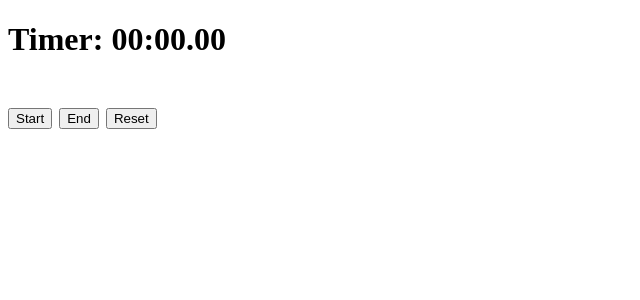
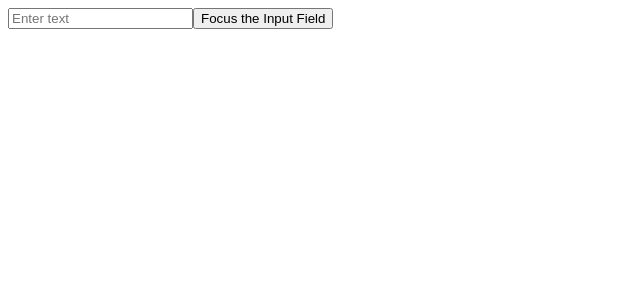
Before and after one commit to CSampebgo333/react-nextjs-projects, a React (Vite) app in the folder project-05-learning-Ref/: page / in a window 1280 px wide. Shown: the top 300 px of the page, without its empty margins (0-640 px from the left). Built offline with nearby package versions, Linux system fonts and the light colour scheme.

Commit message:
Accessing the DOM node with Ref

```diff
--- a/project-05-learning-Ref/src/App.jsx
+++ b/project-05-learning-Ref/src/App.jsx
@@ -1,47 +1,18 @@
-import { useState, useRef } from "react";
+import { useRef } from "react";
 
 const App = () => {
 
-  const [time, setTime] = useState(0);
+  const inputRef = useRef(null);
 
-  let intervalId = useRef(null);
-
-  const handleStart = () => {
-
-    if (intervalId.current !== null) return;
-
-    intervalId.current = setInterval (() => {
-      setTime ((prevTime) => prevTime + 10);
-    }, 10)
+  function handleClick () {
+    inputRef.current.focus();
   }
-
-  const handleEnd = () => {
-    clearInterval(intervalId.current);
-    intervalId.current = null;
-
-  }
-
- const handleReset = () => {
-    handleEnd();
-    setTime(0);
-  }
-
-  const minutes = Math.floor(time / 60000);
-  const seconds = Math.floor((time % 60000) / 1000);
-  const milliseconds = Math.floor((time % 1000) / 10);
-
-  const formattedMinutes = String(minutes).padStart(2, "0");
-  const formattedSeconds = String(seconds).padStart(2, "0");
-  const formatedMilliseconds = String(milliseconds).padStart(2, "0");
 
   return (
     <div>
-      <h1>Timer: {formattedMinutes}:{formattedSeconds}.{formatedMilliseconds}</h1>
-      <div style={{marginTop: "50px", display: "flex", gap: "7px"}}>
-        <button style={{cursor: "pointer"}} onClick={handleStart}>Start</button>
-        <button style={{cursor: "pointer"}} onClick={handleEnd}>End</button>
-        <button style={{cursor: "pointer"}} onClick={handleReset}>Reset</button>
-      </div>
+      <input type="text" placeholder="Enter text" ref={inputRef}>
+      </input>
+      <button style={{cursor: "pointer"}} onClick={handleClick}>Focus the Input Field</button>
     </div>
   );
 }
```
